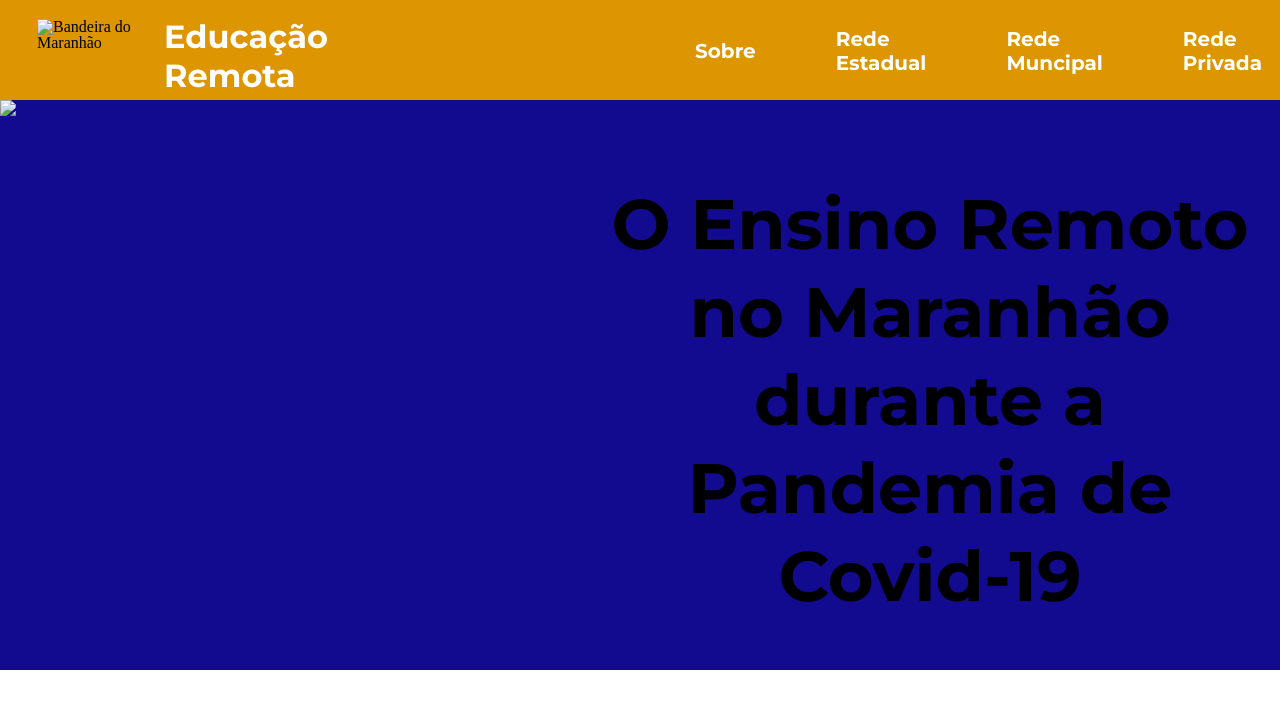
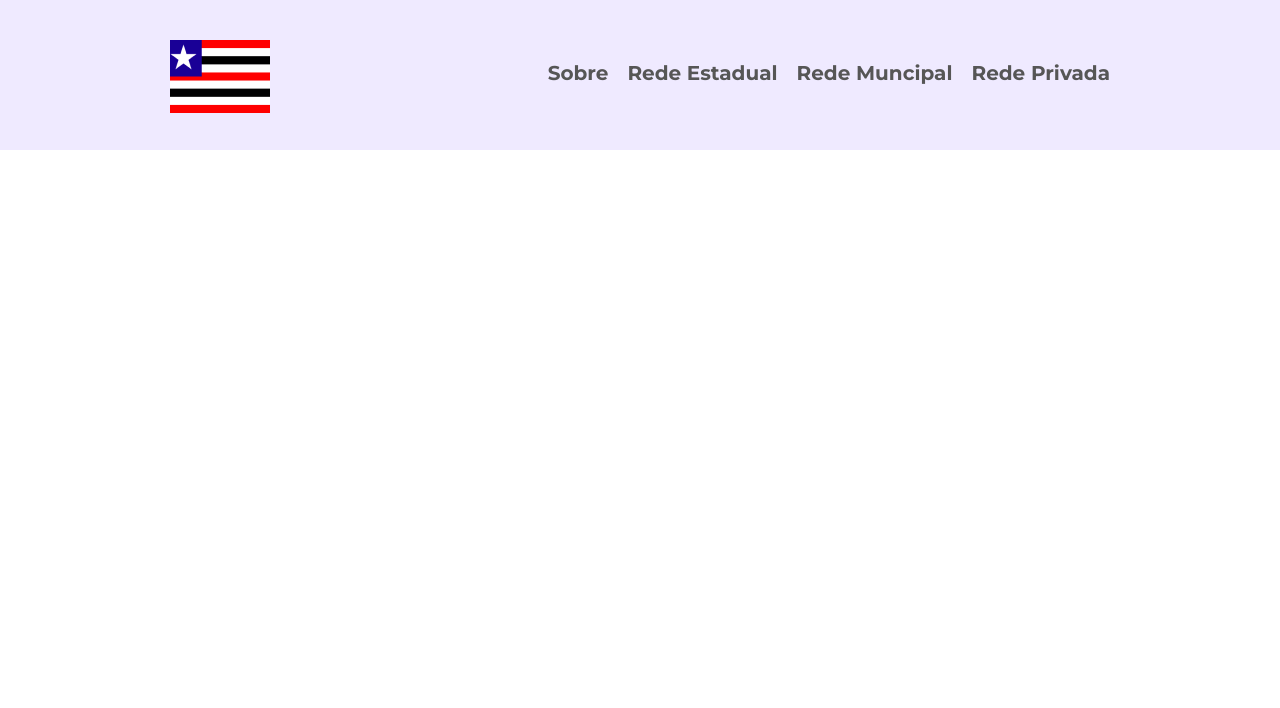
Before and after one commit to Mariosenpai/Desafio_inova_unificado_1, a plain HTML site: page pagina.html in a window 1280 px wide. Drawn offline with Linux system fonts and the light colour scheme.

Commit message:
faz cabeçario

```diff
--- a/css/banner/banner.css
+++ b/css/banner/banner.css
@@ -1,9 +1,4 @@
 .banner{
-    background-color: #120A8F;
-    position: absolute;
-    width:100%;
-    height: 570px;
-    left: 0px;
-    top: 100px;
+
 
 }
--- a/css/banner/titulo-banner.css
+++ b/css/banner/titulo-banner.css
@@ -1,16 +1,3 @@
 .titulo-banner {
-    position: absolute;
-    width: 50%;
-    height: 50%;
-    left: 610px;
-    top: 157px;
 
-    font-family: Montserrat;
-    font-style: normal;
-    font-weight: bold;
-    font-size: 70px;
-    line-height: 88px;
-    display: flex;
-    align-items: center;
-    text-align: center;
 }
--- /dev/null
+++ b/css/header/caixa-header.css
@@ -0,0 +1,6 @@
+.caixa-header{
+    position: relative;
+    width: 940px;
+    height: 110px;
+    margin: 0 auto;
+}
--- a/css/header/header.css
+++ b/css/header/header.css
@@ -1,8 +1,4 @@
 header{
-    position: absolute;
-    width: 100%;
-    height: 100px;
-    left: 0px;
-    top: 0px;
-    background:#DD9601;
+    background:#EFEAFF;
+    padding: 20px 0;
 }
--- a/css/header/img-header.css
+++ b/css/header/img-header.css
@@ -1,7 +1,3 @@
 header img{
-    position: absolute;
-    width: 100px;
-    height: 73px;
-    left: 37px;
-    top: 19px
+    margin-top: 20px;
 }
--- /dev/null
+++ b/css/header/li-header.css
@@ -0,0 +1,4 @@
+header nav li {
+    display: inline;
+    margin: 0 0 0 15px;
+}
--- /dev/null
+++ b/css/header/nav-a-header.css
@@ -0,0 +1,11 @@
+header nav a{
+    font-family: Montserrat;
+    font-style: normal;
+    font-weight: bold;
+    font-size: 20px;
+    line-height: 24px;
+    align-items: center;
+    text-decoration:none;
+
+    color: #565656;
+}
--- /dev/null
+++ b/css/header/nav-header.css
@@ -0,0 +1,5 @@
+header nav{
+    position: absolute;
+    bottom:45px;
+    right: 0;
+}
--- a/css/header/p-header.css
+++ /dev/null
@@ -1,15 +0,0 @@
-header p {
-    position: absolute;
-    width: 175px;
-    height: 75px;
-    left: 164px;
-    top: 18px;
-    font-family: Montserrat;
-    font-style: normal;
-    font-weight: bold;
-    font-size: 32px;
-    line-height: 39px;
-    display: flex;
-    align-items: center;
-    color: #FFFFFF;
-}
--- a/css/header/ul-header.css
+++ b/css/header/ul-header.css
@@ -1,17 +1,3 @@
 header ul {
-    position: absolute;
-    width: 69px;
-    height: 59px;
-    left: 695px;
-    top: 21px;
-    font-family: Montserrat;
-    font-style: normal;
-    font-weight: bold;
-    font-size: 20px;
-    line-height: 24px;
-    display:flex;
-    align-items: center;
-    gap: 4em;
-    color: #FFFFFF;
-
+    list-style:none;
 }
--- a/pagina.html
+++ b/pagina.html
@@ -11,8 +11,11 @@
 	<link rel="stylesheet" href="css/banner/titulo-banner.css">
 	<link rel="stylesheet" href="css/header/header.css">
 	<link rel="stylesheet" href="css/header/img-header.css">
-	<link rel="stylesheet" href="css/header/p-header.css">
+	<link rel="stylesheet" href="css/header/li-header.css">
+	<link rel="stylesheet" href="css/header/nav-header.css">
+	<link rel="stylesheet" href="css/header/nav-a-header.css">
 	<link rel="stylesheet" href="css/header/ul-header.css">
+	<link rel="stylesheet" href="css/header/caixa-header.css">
 
 	<title>EDUCAÇÃO NA PANDEMIA</title>
 </head>
@@ -20,34 +23,31 @@
 <body>
 
 	<header>
-	<!--lista de navageção no cabeçalho -->
 
-	<img src="logosite.png" alt="Bandeira do Maranhão">
-	<p>Educação Remota</p>
-	<!--Esse h1 conrresponde ao pequeno texto da logo -->
-
+		<div class="caixa-header">
+			<h1>
+				<img src="img/image%203.png">
+			</h1>
 
 			<nav>
 				<ul>
-			<li class="nav-link"><a>Sobre</a></li>
-			<li class="nav-link"><a>Rede Estadual</a></li>
-			<li class="nav-link"><a>Rede Muncipal</a></li>
-			<li class="nav-link"><a>Rede Privada</a></li>
+					<li><a href="">Sobre</a></li>
+					<li><a href="">Rede Estadual</a></li>
+					<li><a href="">Rede Muncipal</a></li>
+					<li><a href="">Rede Privada</a></li>
 				</ul>
 			</nav>
+
+		</div>
 
 	</header>
 
 	<main>
 		<div class="banner">
-		<!-- a parte do banner e dados principais-->
 
+			<h1 class=titulo-banner></h1>
 
-		<h1 class=titulo-banner>O Ensino Remoto no Maranhão durante a Pandemia de Covid-19</h1>
-		<!--texto titulo do banner-->
-
-		<img class=imagem-banner src="mapa.png">
-		<!--esse atributo conrresponde a imagem do mapa que fica do lado do h1-->
+			<img class=imagem-banner src=>
 
 		</div>
 
@@ -60,78 +60,10 @@
 		</div>
 
 
-	<div>
-
-
-		<!--parte do dados ESTADUAL-->
-		<h2>Distorção idade-série</h2>
-		<h2> Para os Alunos</h2>
-		<p> Alunos da escola rural estadual foram os que apresentaram com mais frequência idade superior para a série frequentada>
-
-		<ul>
-			<li>Urbana Privada</li>
-			<li>Urbana Municipal</li>
-			<li>Urbana Estudal</li>
-			<li>Rural Privada</li>
-			<li>Rural Municipal</li>
-			<li>Rural Estadual</li>
-		</ul>
-
-	</div>
-
-
-	<div>
-		<!--parte do dados MUNICIPAL-->
-		<h2>Escolas com acesso à internet</h2>
-		<h2>Para os alunos></h2>
-			<p>As escolas mais prejudicadas pela falta de acesso à internet para uso dos alunos foram as escolas da rede estadual da zona rural</p>
-
-			<ul>
-				<li>Urbana Privada</li>
-				<li>Urbana Municipal</li>
-				<li>Urbana Estudal</li>
-				<li>Rural Privada</li>
-				<li>Rural Municipal</li>
-				<li>Rural Estadual</li>
-			</ul>
-
-			<h2>Para o ensino</h2>
-			<p> Escolas da rede estadual localizadas na zona rural apresentaram menor índice de acessso à internet para utilização no processo de ensino</p>
-
-			<ul>
-				<li>Urbana Privada</li>
-				<li>Urbana Municipal</li>
-				<li>Urbana Estudal</li>
-				<li>Rural Privada</li>
-				<li>Rural Municipal</li>
-				<li>Rural Estadual</li>
-			</ul>
-
-	</div>
-
-	<div>
-		<!--parte do dados REDE PRIVADA-->
-		<h2>Adequação da formação docente</h2>
-		<p>As menores taxas de adequação entre a formação dos docentes e as disciplinas que eles lecionam ocorreram na zona rural em todas as esferas</p>
-
-		<ul>
-			<li>Urbana Privada</li>
-			<li>Urbana Municipal</li>
-			<li>Urbana Estudal</li>
-			<li>Rural Privada</li>
-			<li>Rural Municipal</li>
-			<li>Rural Estadual</li>
-		</ul>
-
-	</div>
 	</main>
 
 	<footer>
-	<!--parte do rodapé da página-->
 
-	<h2>Programa Trilhas- Inova Maranhão</h2>
-	<h3>&copy 2021 Educação remota</h3>
-	<h3>Todos os direitos reservados</h3>
 
 
 	</footer>
```
Lines whose indentation alone changed are shown as unchanged.
